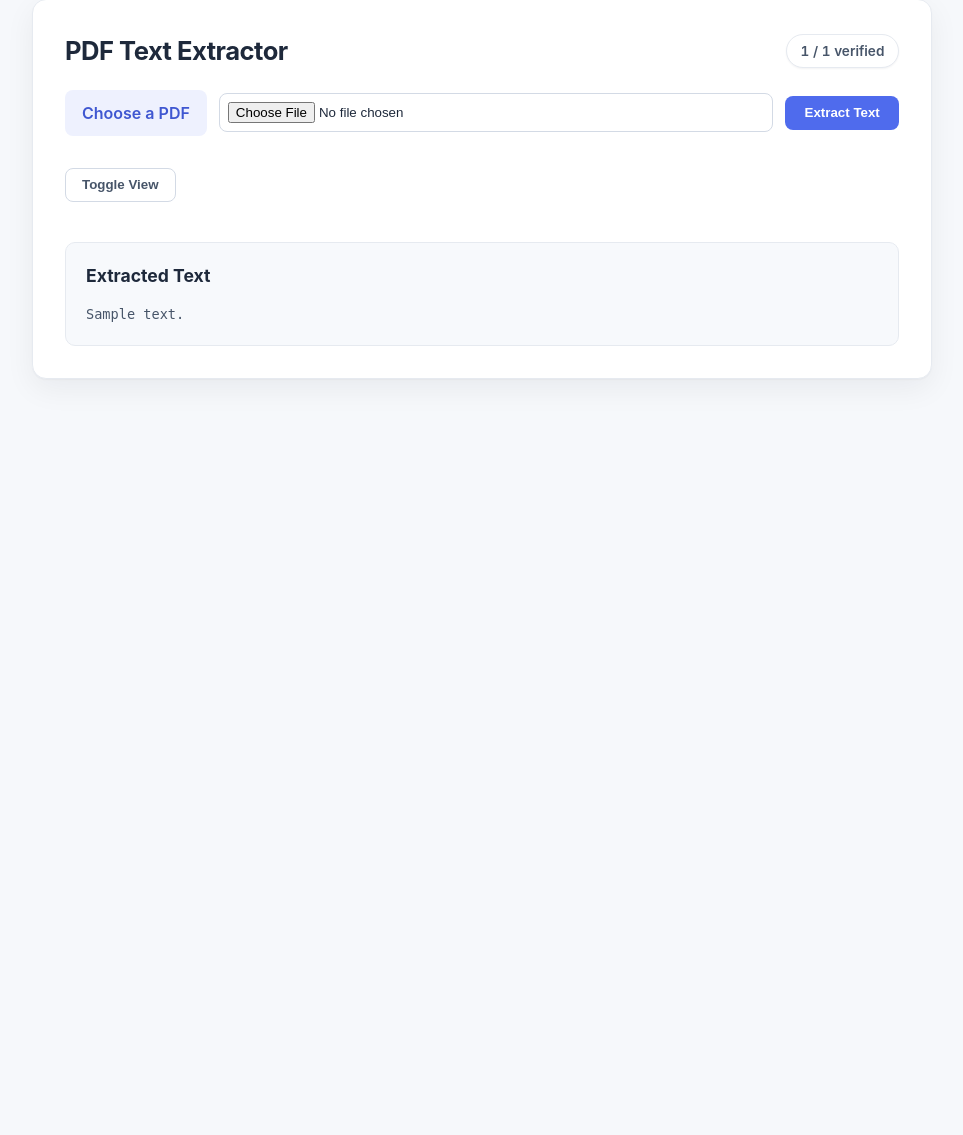
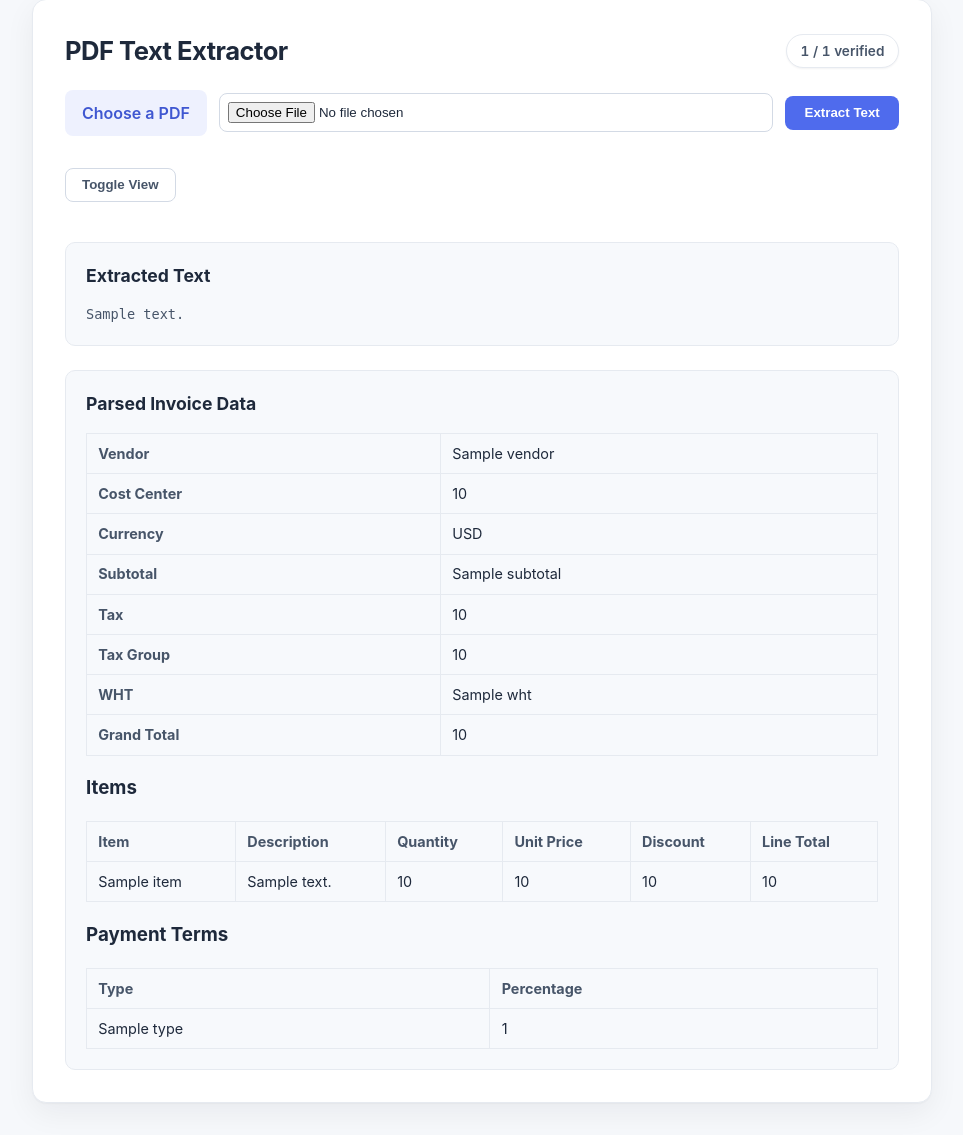
Before and after one commit to Fareed04/ProcEasy, a Django app: template core/templates/core/index.html in a window 1280 px wide. Shown: the part 33-1168 px from the top of the page, without its empty margins (158-1121 px from the left). Before the commit the page ends 413 px from the top, so only its background shows below. Run offline with Django 5.2, Linux system fonts and the light colour scheme; the template is opened without the code that fills it: most values are stand-ins (such as "Sample title", 1, 10 or a date in 2020).

Commit message:
fix: repair verify page data loss and dead upload page output

```diff
--- a/core/templates/core/index.html
+++ b/core/templates/core/index.html
@@ -48,27 +48,36 @@
     </div>
     {% endif %}
 
-    <!-- Parsed structured data -->
+    <!-- Parsed structured data (shape: core/schema.py) -->
     {% if parsed_data %}
-    <div id="parsed-output" class="output-box hidden">
+    <div id="parsed-output" class="output-box{% if not extracted_text %} hidden{% endif %}">
         <h2>Parsed Invoice Data</h2>
 
         <table>
             <tbody>
-                {% if parsed_data.vendor %}
-                <tr><th>Vendor</th><td>{{ parsed_data.vendor }}</td></tr>
+                {% if parsed_data.invoice.vendor %}
+                <tr><th>Vendor</th><td>{{ parsed_data.invoice.vendor }}</td></tr>
                 {% endif %}
-                {% if parsed_data.invoice_number %}
-                <tr><th>Invoice Number</th><td>{{ parsed_data.invoice_number }}</td></tr>
+                {% if parsed_data.invoice.cost_center %}
+                <tr><th>Cost Center</th><td>{{ parsed_data.invoice.cost_center }}</td></tr>
                 {% endif %}
-                {% if parsed_data.date %}
-                <tr><th>Date</th><td>{{ parsed_data.date }}</td></tr>
+                {% if parsed_data.invoice.currency %}
+                <tr><th>Currency</th><td>{{ parsed_data.invoice.currency }}</td></tr>
                 {% endif %}
-                {% if parsed_data.payment_terms %}
-                <tr><th>Payment Terms</th><td>{{ parsed_data.payment_terms }}</td></tr>
+                {% if parsed_data.invoice.subtotal %}
+                <tr><th>Subtotal</th><td>{{ parsed_data.invoice.subtotal }}</td></tr>
                 {% endif %}
-                {% if parsed_data.total %}
-                <tr><th>Total</th><td>{{ parsed_data.total }}</td></tr>
+                {% if parsed_data.invoice.tax %}
+                <tr><th>Tax</th><td>{{ parsed_data.invoice.tax }}</td></tr>
+                {% endif %}
+                {% if parsed_data.invoice.tax_group %}
+                <tr><th>Tax Group</th><td>{{ parsed_data.invoice.tax_group }}</td></tr>
+                {% endif %}
+                {% if parsed_data.invoice.wht %}
+                <tr><th>WHT</th><td>{{ parsed_data.invoice.wht }}</td></tr>
+                {% endif %}
+                {% if parsed_data.invoice.grand_total %}
+                <tr><th>Grand Total</th><td>{{ parsed_data.invoice.grand_total }}</td></tr>
                 {% endif %}
             </tbody>
         </table>
@@ -79,19 +88,44 @@
         <table>
             <thead>
                 <tr>
+                    <th>Item</th>
                     <th>Description</th>
                     <th>Quantity</th>
-                    <th>Price</th>
-                    <th>Total</th>
+                    <th>Unit Price</th>
+                    <th>Discount</th>
+                    <th>Line Total</th>
                 </tr>
             </thead>
             <tbody>
                 {% for item in parsed_data.items %}
                 <tr>
+                    <td>{{ item.item_name }}</td>
                     <td>{{ item.description }}</td>
                     <td>{{ item.quantity }}</td>
-                    <td>{{ item.price }}</td>
-                    <td>{{ item.total }}</td>
+                    <td>{{ item.unit_price }}</td>
+                    <td>{{ item.discount }}</td>
+                    <td>{{ item.line_total }}</td>
+                </tr>
+                {% endfor %}
+            </tbody>
+        </table>
+        {% endif %}
+
+        <!-- Payment terms -->
+        {% if parsed_data.payment_terms %}
+        <h3>Payment Terms</h3>
+        <table>
+            <thead>
+                <tr>
+                    <th>Type</th>
+                    <th>Percentage</th>
+                </tr>
+            </thead>
+            <tbody>
+                {% for term in parsed_data.payment_terms %}
+                <tr>
+                    <td>{{ term.type }}</td>
+                    <td>{{ term.percentage }}</td>
                 </tr>
                 {% endfor %}
             </tbody>
@@ -105,10 +139,19 @@
 <script>
 "use strict";
 
-/* Toggle between raw extracted text and the parsed data table */
+/* Toggle between raw extracted text and the parsed data table.
+   Either panel may be absent (an OCR pass can yield text but no structured
+   fields, and vice versa), so only flip what actually rendered. */
 function toggleView() {
-    document.getElementById("raw-output").classList.toggle("hidden");
-    document.getElementById("parsed-output").classList.toggle("hidden");
+    const raw = document.getElementById("raw-output");
+    const parsed = document.getElementById("parsed-output");
+
+    if (raw) {
+        raw.classList.toggle("hidden");
+    }
+    if (parsed) {
+        parsed.classList.toggle("hidden");
+    }
 }
 </script>
 
```
Also changed, not shown: core/templates/core/_payment_term_row.html (+15 -6 lines), core/templates/core/verify.html (+59 -21 lines), core/views.py (+15 -1 lines).
